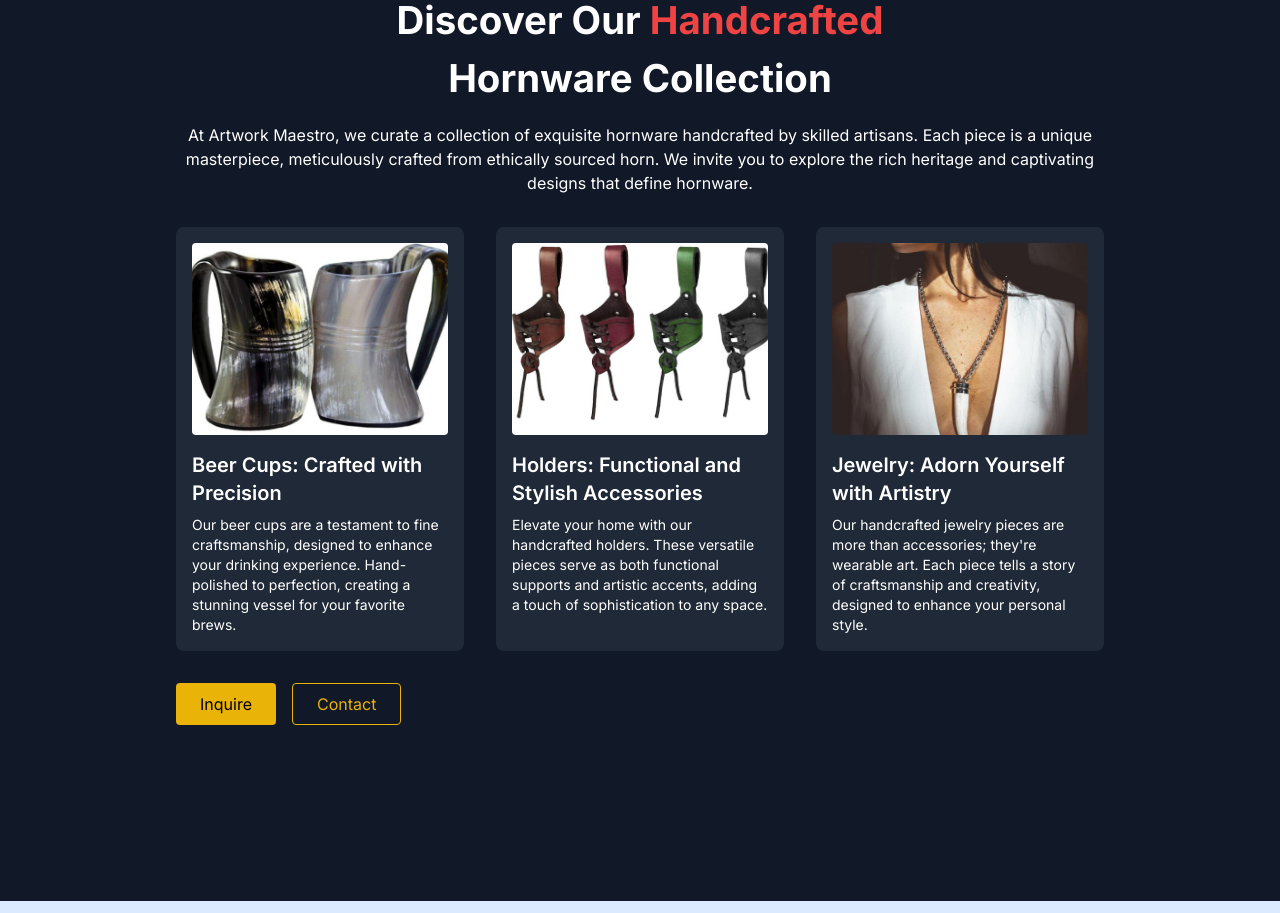
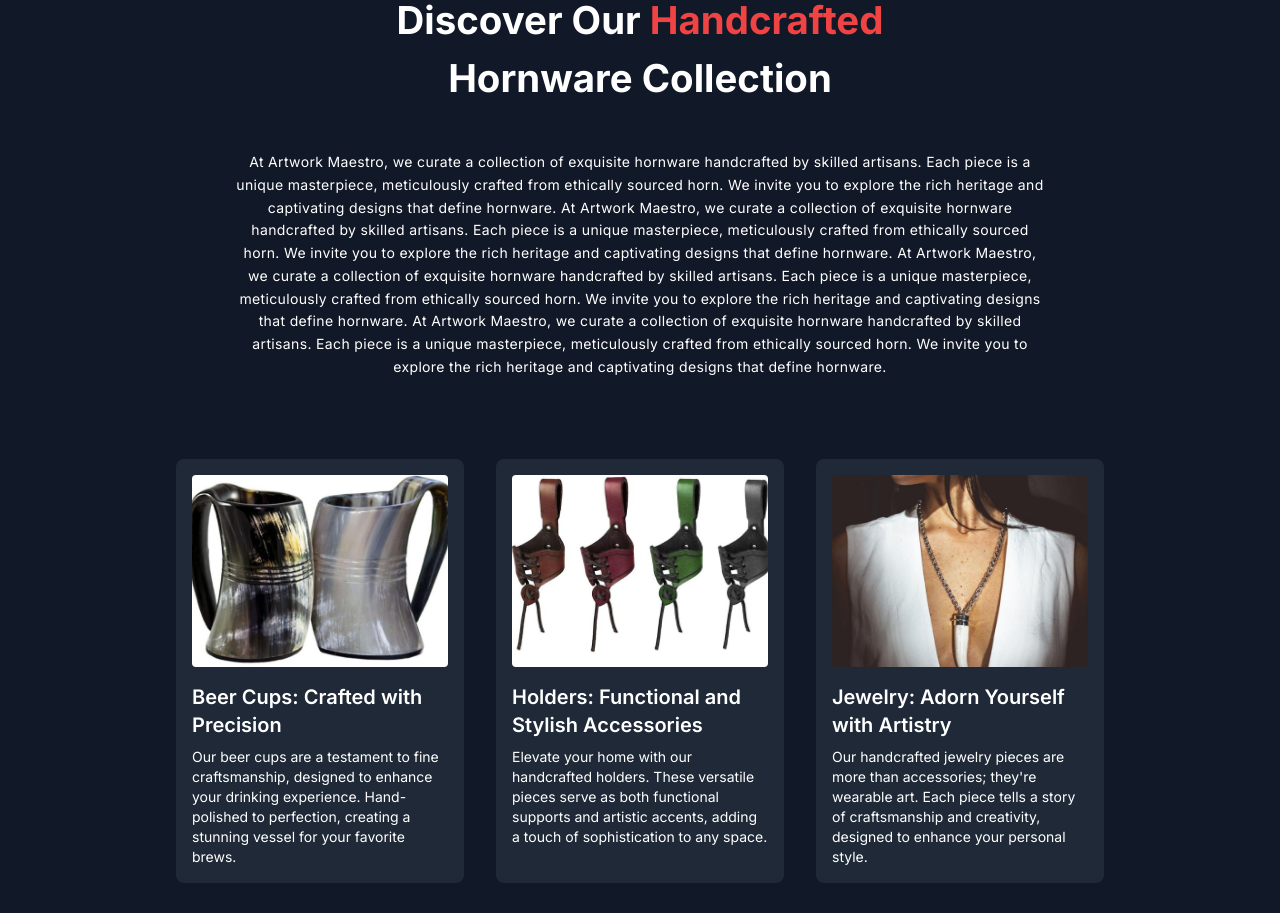
Before and after one commit to saadsalmany/Artwork-Maestro, a Next.js app: page / in a window 1280 px wide. Shown: the part 1180-2093 px from the top of the page. Built offline with nearby package versions, Linux system fonts and the light colour scheme.

Commit message:
adjusted collection layout

```diff
--- a/app/Components/CollectionSection.js
+++ b/app/Components/CollectionSection.js
@@ -40,7 +40,32 @@
             Hornware Collection
           </h1>
         </div>
-        <p className="mb-8 text-sm md:text-base text-center">
+        <p className="mb-8 text-sm mobile:text-xs mobile:leading-relaxed tracking-wide
+            desktop:hidden tablet:hidden text-center">
+          At Artwork Maestro, we curate a collection of exquisite hornware
+          handcrafted by skilled artisans. Each piece is a unique masterpiece,
+          meticulously crafted from ethically sourced horn. We invite you to
+          explore the rich heritage and captivating designs that define
+          hornware.
+        </p>
+        <p className="mobile:hidden desktop:block tablet:block text-center
+        desktop:leading-relaxed desktop:tracking-wide desktop:text-sm desktop:mt-7 desktop:px-14
+        desktop:mb-20">
+        At Artwork Maestro, we curate a collection of exquisite hornware
+          handcrafted by skilled artisans. Each piece is a unique masterpiece,
+          meticulously crafted from ethically sourced horn. We invite you to
+          explore the rich heritage and captivating designs that define
+          hornware.
+          At Artwork Maestro, we curate a collection of exquisite hornware
+          handcrafted by skilled artisans. Each piece is a unique masterpiece,
+          meticulously crafted from ethically sourced horn. We invite you to
+          explore the rich heritage and captivating designs that define
+          hornware.
+          At Artwork Maestro, we curate a collection of exquisite hornware
+          handcrafted by skilled artisans. Each piece is a unique masterpiece,
+          meticulously crafted from ethically sourced horn. We invite you to
+          explore the rich heritage and captivating designs that define
+          hornware.
           At Artwork Maestro, we curate a collection of exquisite hornware
           handcrafted by skilled artisans. Each piece is a unique masterpiece,
           meticulously crafted from ethically sourced horn. We invite you to
--- a/app/Components/Navbar.js
+++ b/app/Components/Navbar.js
@@ -48,7 +48,7 @@
 
   return (
     <>
-      <nav className="fixed w-full desktop:mt-10 mobile:mt-9 z-50 font-light bg-white border-b-[2px] font-outfit tablet:h-24 py-3">
+      <nav className="fixed w-full desktop:mt-10 mobile:mt-9 z-50 font-light bg-white border-b-[2px] mobile:h-20 font-outfit tablet:h-24 desktop:h-[11vh] py-3">
         <div className="max-w-7xl mx-auto px-6 tablet:px-16 desktop:px-26">
           <div className="flex justify-between items-center">
             <Logo/>
```
